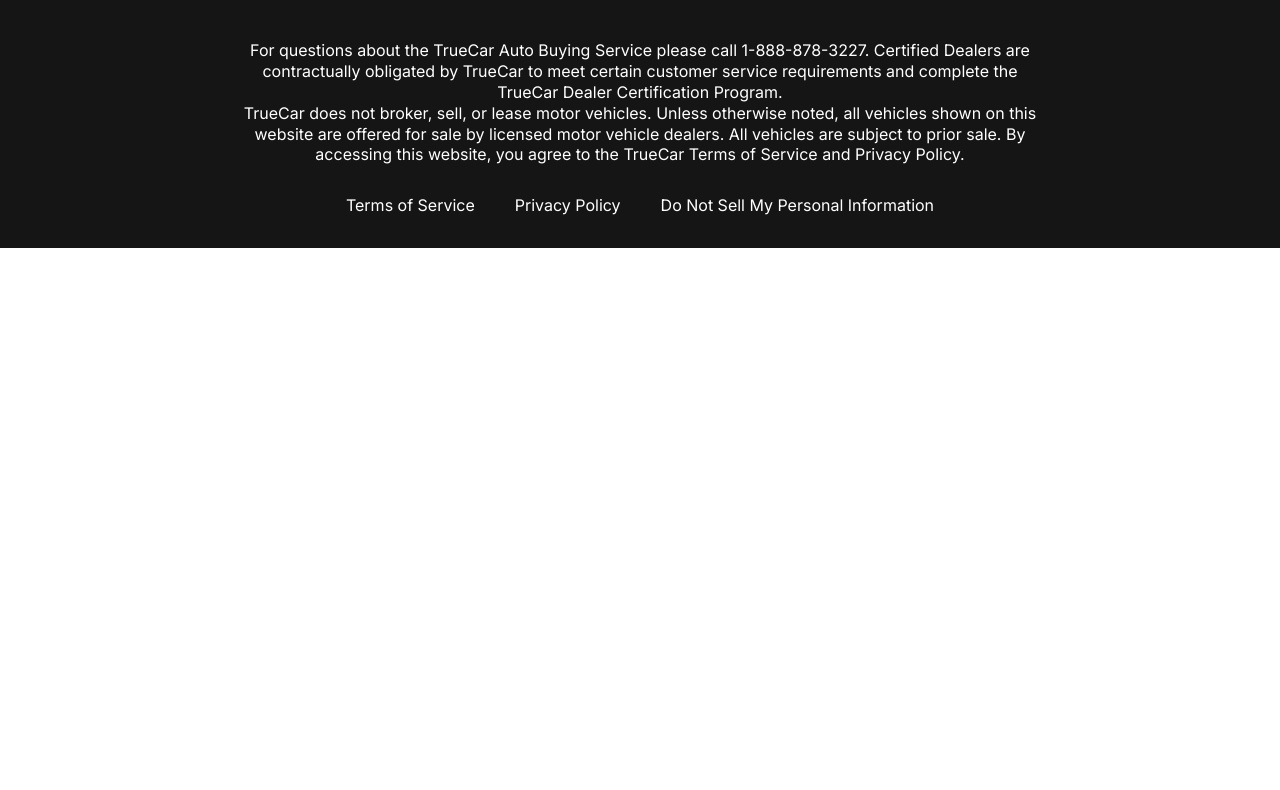
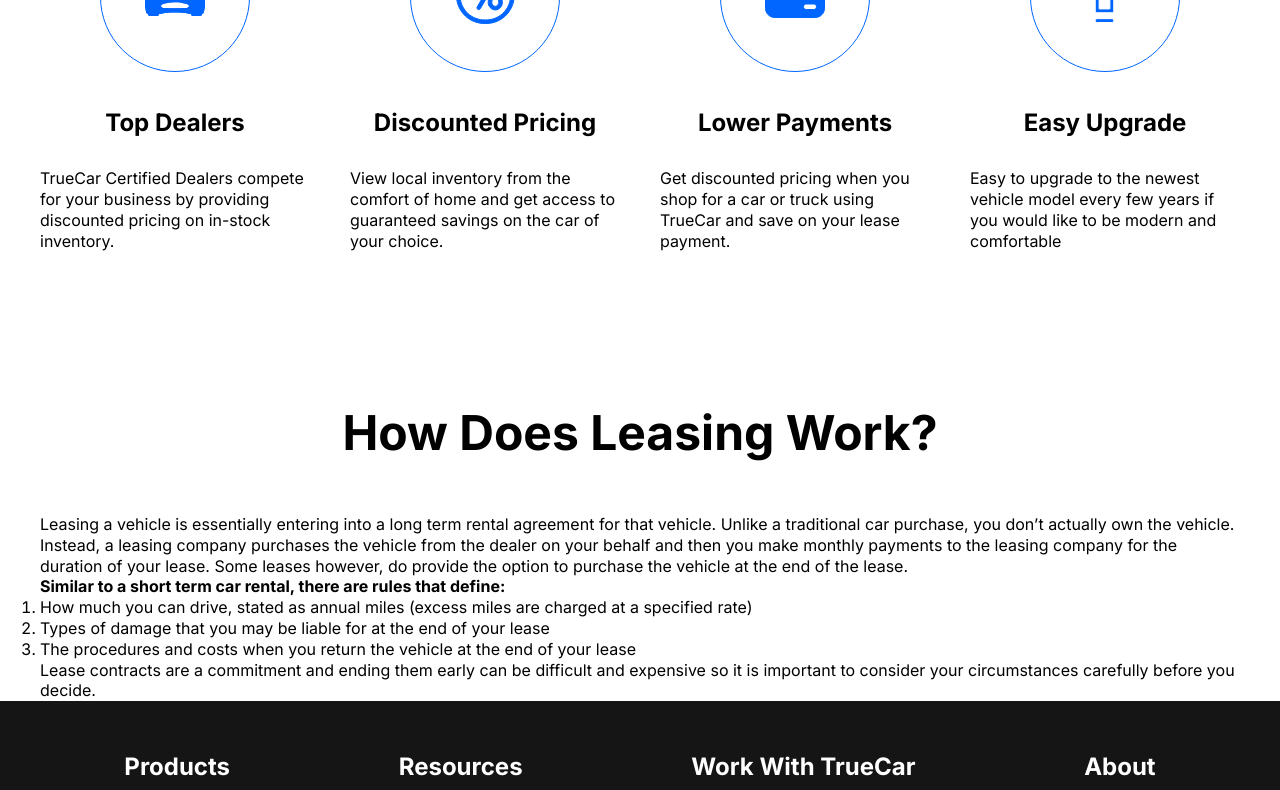
Before and after one commit to chernnovaa/LearningProject-LEASE-CARS, a plain HTML site: page imdex.html in a window 1280 px wide. Shown: the part 1140-1930 px from the top of the page. Before the commit the page ends 1388 px from the top, so only its background shows below. Drawn offline with nearby package versions, Linux system fonts and the light colour scheme.

Commit message:
New section

```diff
--- a/imdex.html
+++ b/imdex.html
@@ -61,6 +61,59 @@
           <div class="swiper-pagination"></div>
         </div>
       </div>
+      <section class="why-lease">
+        <div class="container">
+          <h2 class="section-title">Why Lease with D&M?</h2>
+          <ul class="why-lease__list">
+            <li class="why-lease__item">
+              <img class="why-lease__item-img" src="images/why-lease1.svg" alt="Top Dealers">
+              <h3 class="why-lease__item-title">Top Dealers</h3>
+              <p class="why-lease__item-text">TrueCar Certified Dealers compete for your business by providing
+                discounted pricing on in-stock inventory.</p>
+            </li>
+            <li class="why-lease__item">
+              <img class="why-lease__item-img" src="images/why-lease2.svg" alt="Discounted Pricing">
+              <h3 class="why-lease__item-title">Discounted Pricing</h3>
+              <p class="why-lease__item-text">View local inventory from the comfort of home and get access to guaranteed
+                savings on the car of your choice.</p>
+            </li>
+            <li class="why-lease__item">
+              <img class="why-lease__item-img" src="images/why-lease3.svg" alt="Lower Payments">
+              <h3 class="why-lease__item-title">Lower Payments</h3>
+              <p class="why-lease__item-text">Get discounted pricing when you shop for a car or truck using TrueCar and
+                save on your lease payment.</p>
+            </li>
+            <li class="why-lease__item">
+              <img class="why-lease__item-img" src="images/why-lease4.svg" alt="Easy Upgrade">
+              <h3 class="why-lease__item-title">Easy Upgrade</h3>
+              <p class="why-lease__item-text">Easy to upgrade to the newest vehicle model every few years if you would
+                like to be modern and comfortable</p>
+            </li>
+          </ul>
+        </div>
+      </section>
+      <section class="how-does">
+        <div class="container">
+          <div class="how-does__inner">
+            <h2 class="section-title">How Does Leasing Work?</h2>
+            <p class="how-does__text">Leasing a vehicle is essentially entering into a long term rental agreement for
+              that vehicle. Unlike a traditional car purchase, you don’t actually own the vehicle. Instead, a leasing
+              company purchases the vehicle from the dealer on your behalf and then you make monthly payments to the
+              leasing company for the duration of your lease. Some leases however, do provide the option to purchase the
+              vehicle at the end of the lease.</p>
+            <h4 class="how-does__title">Similar to a short term car rental, there are rules that define:</h4>
+            <ol class="how-does__list">
+              <li class="how-does__item">How much you can drive, stated as annual miles (excess miles are charged at a
+                specified rate)</li>
+              <li class="how-does__item">Types of damage that you may be liable for at the end of your lease</li>
+              <li class="how-does__item">The procedures and costs when you return the vehicle at the end of your lease
+              </li>
+            </ol>
+            <p class="how-does__text">Lease contracts are a commitment and ending them early can be difficult and
+              expensive so it is important to consider your circumstances carefully before you decide.</p>
+          </div>
+        </div>
+      </section>
     </main>
     <footer class="footer">
       <div class="container">
--- a/scss/style.scss
+++ b/scss/style.scss
@@ -33,6 +33,12 @@
   max-width: 1240px;
   margin: 0 auto;
   padding: 0 20px;
+}
+.section-title {
+  margin-bottom: 50px;
+  font-size: 48px;
+  font-weight: 700;
+  text-align: center;
 }
 
 .header {
@@ -158,3 +164,23 @@
 .swiper-pagination-bullets.swiper-pagination-horizontal{
   bottom: 50px;
 }
+.why-lease {
+  padding: 150px 0;
+  &__list {
+    display: grid;
+    grid-template-columns: repeat(4, 1fr);
+    gap: 40px;
+    text-align: center;
+  }
+  &__item-img {
+    margin-bottom: 30px;
+  }
+  &__item-title {
+    margin-bottom: 30px;
+    font-size: 24px;
+    font-weight: 700;
+  }
+  &__item-text {
+    text-align: left;
+  }
+}
```
Also changed, not shown: images/why-lease1.svg (added), images/why-lease2.svg (added), images/why-lease3.svg (added), images/why-lease4.svg (added), scss/style.css, 1 other file.
